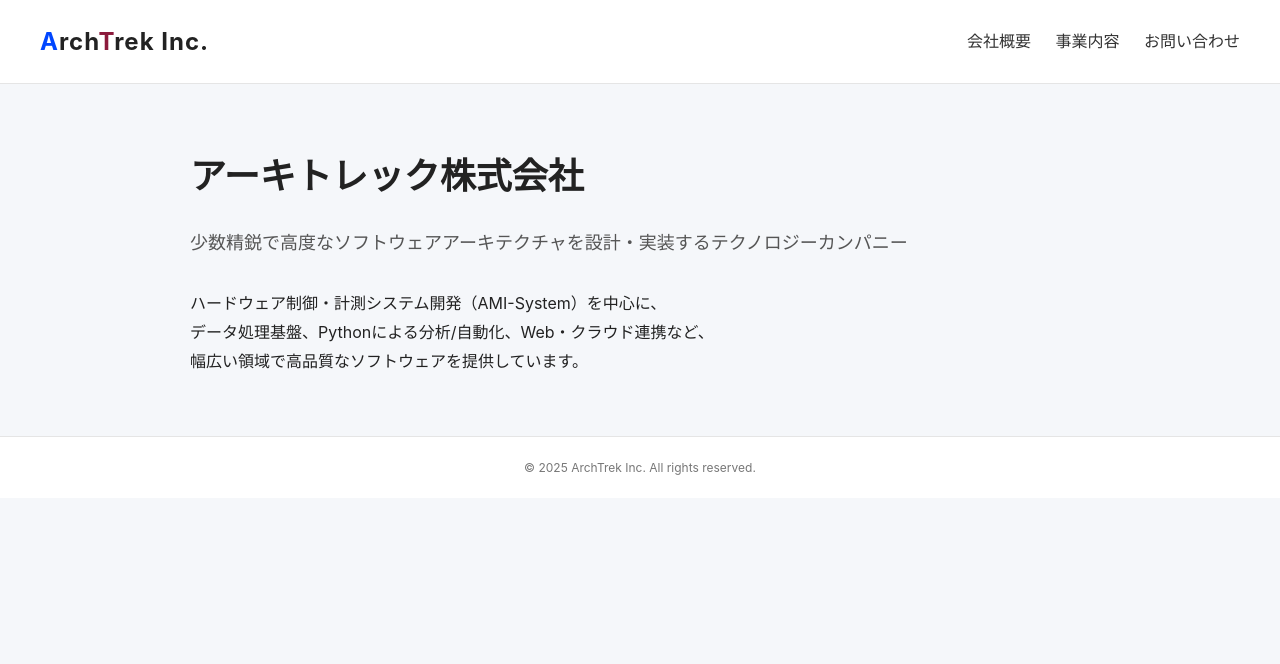
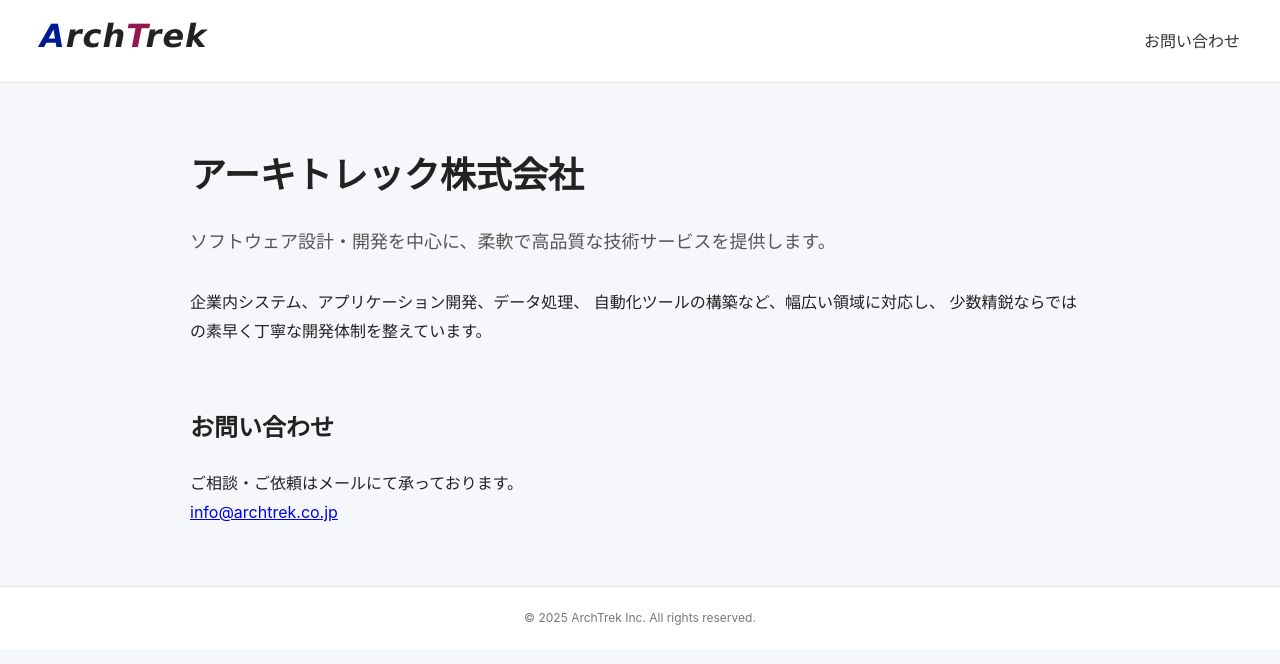
Before and after one commit to kazuhironishikawaat-cmyk/kazuhironishikawaat-cmyk.github.io, a plain HTML site: page index.html in a window 1280 px wide. Drawn offline with Linux system fonts and the light colour scheme.

Commit message:
Refactor index.html for styling and content updates
Updated logo styling and adjusted font sizes. Revised contact information and improved text clarity.

```diff
--- a/index.html
+++ b/index.html
@@ -7,7 +7,7 @@
     <style>
         body {
             margin: 0;
-            font-family: -apple-system, BlinkMacSystemFont, "Segoe UI", Roboto, sans-serif;
+            font-family: -apple-system, BlinkMacSystemFont, "Segoe UI", Roboto, "Helvetica Neue", Helvetica, Arial, sans-serif;
             background: #f5f7fa;
             color: #222;
             line-height: 1.8;
@@ -21,18 +21,24 @@
             display: flex;
             align-items: center;
             justify-content: space-between;
+            flex-wrap: wrap;
         }
+
+        /* --- Logo --- */
         .logo {
-            font-size: 24px;
+            font-family: Verdana, "Segoe UI", Helvetica, Arial, sans-serif;
+            font-size: 32px;
             font-weight: bold;
+            font-style: italic;
             letter-spacing: 1px;
+            line-height: 1;
+            color: #222;
+            margin-bottom: 10px;
         }
-        .logo span.a {
-            color: #0046FF;
-        }
-        .logo span.t {
-            color: #8C1A3C;
-        }
+        .logo .a { color: #011993; } /* A */
+        .logo .t { color: #941751; } /* T */
+
+        /* --- Nav --- */
         nav a {
             margin-left: 20px;
             text-decoration: none;
@@ -40,10 +46,10 @@
             font-weight: 500;
         }
         nav a:hover {
-            color: #0046FF;
+            color: #011993;
         }
 
-        /* --- Container --- */
+        /* --- Layout --- */
         .section {
             max-width: 900px;
             margin: 60px auto;
@@ -68,32 +74,62 @@
             background: #ffffff;
             border-top: 1px solid #e5e5e5;
         }
+
+        /* --- Responsive --- */
+        @media (max-width: 600px) {
+            .logo {
+                font-size: 26px;
+            }
+            nav a {
+                margin-left: 10px;
+                font-size: 14px;
+            }
+            h1 {
+                font-size: 28px;
+            }
+        }
     </style>
 </head>
 
 <body>
+
+    <!-- Header -->
     <header>
-        <div class="logo"><span class="a">A</span>rch<span class="t">T</span>rek Inc.</div>
+        <div class="logo">
+            <span class="a">A</span>rch<span class="t">T</span>rek
+        </div>
+
         <nav>
-            <a href="about.html">会社概要</a>
-            <a href="services.html">事業内容</a>
-            <a href="contact.html">お問い合わせ</a>
+            <a href="mailto:info@archtrek.co.jp">お問い合わせ</a>
         </nav>
     </header>
 
+    <!-- Main Section -->
     <div class="section">
         <h1>アーキトレック株式会社</h1>
-        <p class="catch">少数精鋭で高度なソフトウェアアーキテクチャを設計・実装するテクノロジーカンパニー</p>
-
+        <p class="catch">
+            ソフトウェア設計・開発を中心に、柔軟で高品質な技術サービスを提供します。
+        </p>
         <p>
-            ハードウェア制御・計測システム開発（AMI-System）を中心に、<br>
-            データ処理基盤、Pythonによる分析/自動化、Web・クラウド連携など、<br>
-            幅広い領域で高品質なソフトウェアを提供しています。
+            企業内システム、アプリケーション開発、データ処理、
+            自動化ツールの構築など、幅広い領域に対応し、
+            少数精鋭ならではの素早く丁寧な開発体制を整えています。
         </p>
     </div>
 
+    <!-- Contact -->
+    <div class="section">
+        <h2>お問い合わせ</h2>
+        <p>
+            ご相談・ご依頼はメールにて承っております。<br />
+            <a href="mailto:info@archtrek.co.jp">info@archtrek.co.jp</a>
+        </p>
+    </div>
+
+    <!-- Footer -->
     <footer>
         © 2025 ArchTrek Inc. All rights reserved.
     </footer>
+
 </body>
 </html>
```
